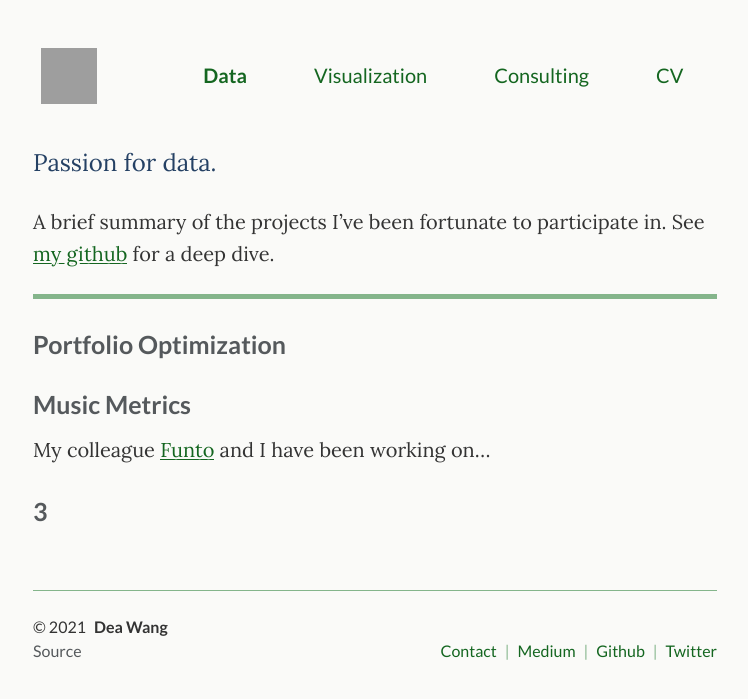
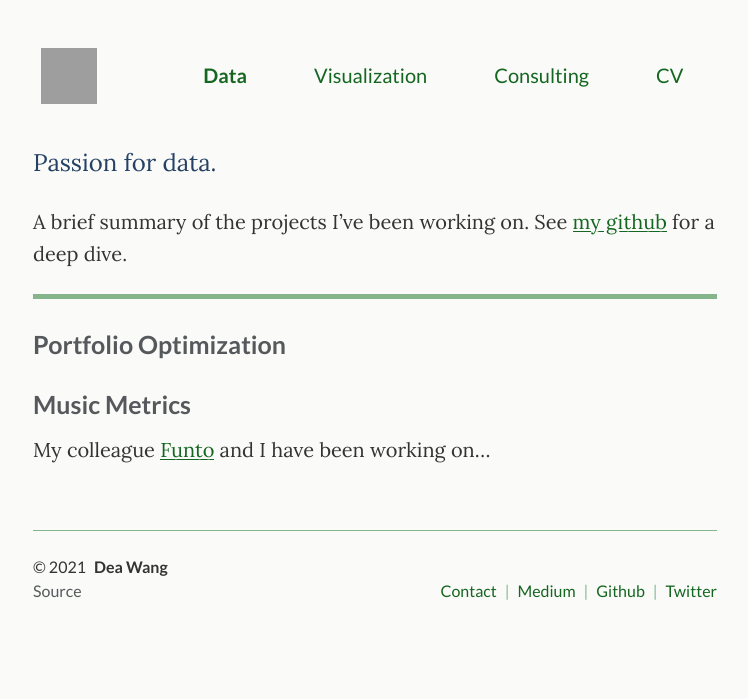
Before and after one commit to deawyk/deawyk.github.io, a Jekyll site: the page built from _pages/data.md, in a window 1280 px wide. Shown: the top 699 px of the page, without its empty margins (265-1013 px from the left). Built offline with Jekyll 4.4.1, drawn with Linux system fonts in a browser that asks for light colours; grey boxes are pictures that could not be loaded.

Commit message:
Update data.md

```diff
--- a/_pages/data.md
+++ b/_pages/data.md
@@ -17,7 +17,7 @@ permalink: /data/
 </figure>
 {:/} -->
 
-A brief summary of the projects I've been fortunate to participate in. See [my github](https://github.com/deawyk) for a deep dive.
+A brief summary of the projects I've been working on. See [my github](https://github.com/deawyk) for a deep dive.
 
 ---
 
@@ -25,5 +25,3 @@ A brief summary of the projects I've been fortunate to participate in. See [my g
 
 ### Music Metrics
 My colleague [Funto]() and I have been working on...
-
-### 3
```
